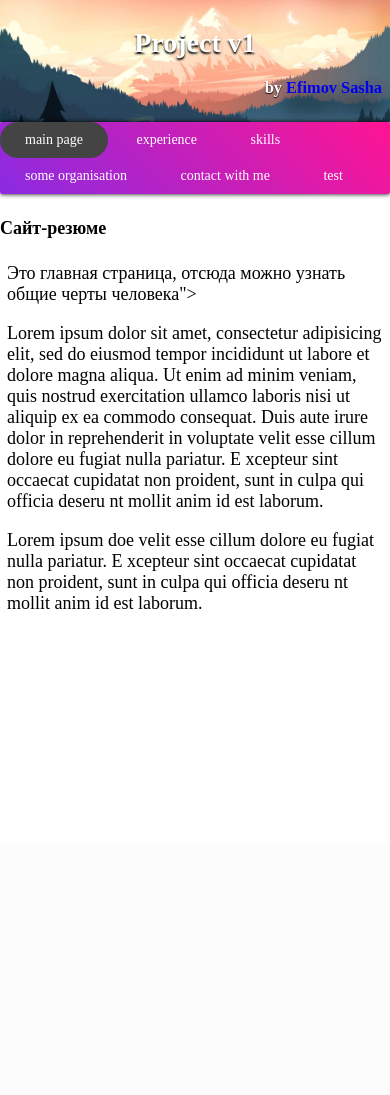
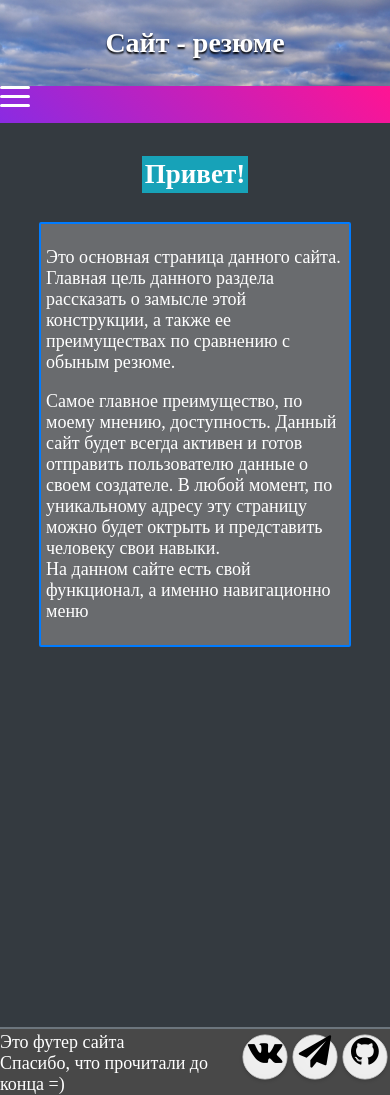
Before and after one commit to gOradef/project.com, a PHP site: page / in a window 390 px wide. Before the commit the page ends 609 px from the top, so only its background shows below. Run offline with PHP 8.4, Linux system fonts and the light colour scheme.

Commit message:
Add files via upload

```diff
--- /dev/null
+++ b/ico.css
@@ -0,0 +1,47 @@
+@import url(https://maxcdn.bootstrapcdn.com/font-awesome/4.7.0/css/font-awesome.min.css);
+.social a {
+    text-align: center;
+    width: 48px;
+    height: 48px;
+    float: right;
+    background:
+    #fff;
+    border: 1px solid
+    #ccc;
+    box-shadow: 0 2px 4px
+    rgba(0,0,0,0.15), inset 0 0 50px
+    rgba(0,0,0,0.1);
+    border-radius: 50px;
+    margin: 0px 0px 3px 0px;
+    padding: 0px;
+    color: #000;
+    scale: 0.9;
+}
+.github a:hover {background:
+    #191919; color: #fff;
+}
+.facebook a:hover {background:
+    #3b5998; color:  #fff;
+}
+.skype a:hover {background:
+    #00aff0; color:  #fff;
+}
+.vk a:hover {background:
+    #5d84ae; color:  #fff;
+}
+
+.telegram a:hover {background:
+    #249bd7; color:  #fff;
+}
+.footer {
+    display: flex;
+    padding-top: 3px;
+}
+.footerboxes , .footerbo1 , .footerbox2{
+    flex: 100%;
+}
+.icos {
+    display: flex;
+    flex: 1%;
+    margin-bottom: 1px;
+}
--- /dev/null
+++ b/index.php
@@ -0,0 +1,26 @@
+<!DOCTYPE html>
+<html lang="en">
+<head>
+    <meta charset="UTF-8">
+    <meta http-equiv="X-UA-Compatible" content="IE=edge">
+    <meta name="viewport" content="width=device-width, initial-scale=1.0">
+    <title>проект по информатике/main page</title>
+    <link rel="stylesheet" href="/style.css">
+</head>
+<body id="#top">
+                                        <!-- main header -->
+<?php require_once $_SERVER['DOCUMENT_ROOT'].'/shablons/header.php';?>
+<div>
+  <div class="main_pagetext">
+    <div class="Hi"><h2 class="Hi" style=text-align: center;"><span class="spanblock">Привет!</span></h2></div>
+    <div class="container">
+      <p>Это основная страница данного сайта. Главная цель данного раздела рассказать о замысле этой конструкции, а также ее преимуществах по сравнению с обыным резюме.</p>
+      <p>Самое главное преимущество, по моему мнению, доступность. Данный сайт будет всегда активен и готов отправить пользователю данные о своем создателе. В любой момент, по уникальному адресу эту страницу можно будет октрыть и представить человеку свои навыки. <br>
+    На данном сайте есть свой функционал, а именно навигационно меню</p>
+    </div>
+  </div>
+</div>
+<?php require_once $_SERVER['DOCUMENT_ROOT'].'/shablons/footer.php';?>
+  </body>
+
+</html>
--- /dev/null
+++ b/scrip.js
@@ -0,0 +1,6 @@
+const toggleButton = document.getElementsByClassName('toggle-button')[0]
+const navbarLinks = document.getElementsByClassName('navbar-links')[0]
+
+toggleButton.addEventListener('click', () => {
+ navbarLinks.classList.toggle('active1')
+  })
--- /dev/null
+++ b/shablons/footer.php
@@ -0,0 +1,23 @@
+<footer class="footer">
+    <div class="footerboxes">
+        <div class="footerbox1">Это футер сайта
+
+        </div>
+        <div class="footerbox2">Спасибо, что прочитали до конца =)</div>
+    </div>
+    <div class="icos">
+
+        <div class="social vk">
+            <a href="https://vk.com/gora_def_ti" target="_self"><i class="fa fa-vk fa-2x"></i></a>
+        </div>
+        <div class="social telegram">
+            <a href="https://t.me/gOra_def" target="_self"><i class="fa fa-paper-plane fa-2x"></i></a>
+        </div>
+        <div class="social github">
+            <a href="https://github.com/gOradef" target="_self"><i class="fa fa-github fa-2x"></i></a>
+        </div>
+
+    </div>
+
+
+</footer>
--- /dev/null
+++ b/shablons/header.php
@@ -0,0 +1,22 @@
+<header class="main_header" id="">
+    <h1 class="pj_name">Сайт - резюме</h1>
+    <link rel="stylesheet" href="../style.css">
+    <link rel="stylesheet" href="../ico.css">
+  </header>
+  <nav class="navbar">
+    <a href="#" class='toggle-button'>
+      <span class='bar'></span>
+      <span class='bar'></span>
+      <span class='bar'></span>
+    </a>
+    <div class='navbar-links'>
+      <ul>
+        <li><a <?php if($_SERVER['SCRIPT_NAME']=="/index.php") { ?>  class="active"   <?php   }  ?> href="index.php"class="nav_sel">main page</a></li>
+        <li><a <?php if($_SERVER['SCRIPT_NAME']=="/experience.php") { ?>  class="active"   <?php   }  ?> href="experience.php" class="nav_sel">experience</a></li>
+        <li><a <?php if($_SERVER['SCRIPT_NAME']=="/skills.php") { ?>  class="active"   <?php   }  ?> href="skills.php" class="nav_sel">skills</a></li>
+      <!-- <a <?php if($_SERVER['SCRIPT_NAME']=="/recomendations.php") { ?>  class="active"   <?php   }  ?> href="recomendations.php" class="nav_sel">recomendations</a> -->
+        <li><a <?php if($_SERVER['SCRIPT_NAME']=="/contacts.php") { ?>  class="active"   <?php   }  ?> href="contacts.php" class="nav_sel">contacts</a></li>
+      </ul>
+    </div>
+    </nav>
+<script src="scrip.js"></script>
--- a/style.css
+++ b/style.css
@@ -1,13 +1,42 @@
-body {
+:root {
+  --blue: #007bff;
+  --indigo: #6610f2;
+  --purple: #6f42c1;
+  --pink: #e83e8c;
+  --red: #dc3545;
+  --orange: #fd7e14;
+  --yellow: #ffc107;
+  --green: #28a745;
+  --teal: #20c997;
+  --cyan: #17a2b8;
+  --white: #fff;
+  --gray: #6c757d;
+  --gray-dark: #343a40;
+  --primary: #007bff;
+  --secondary: #6c757d;
+  --success: #28a745;
+  --info: #17a2b8;
+  --warning: #ffc107;
+  --danger: #dc3545;
+  --light: #f8f9fa;
+  --dark: #343a40;
+  --breakpoint-xs: 0;
+  --breakpoint-sm: 576px;
+  --breakpoint-md: 768px;
+  --breakpoint-lg: 992px;
+  --breakpoint-xl: 1200px;
+  --niger:black;
+}
+  body {
   margin: 0;
   font-size: 14px;
-  font-family:'Times New Roman', Times, sans-serif;
-  overflow: hidden;
-
+  overflow: auto;
+  color: white;
+  background-color:var(--gray-dark);
 }
 .main_header {
-background: white url(2veek29rath51.jpg);
-background-size:cover;
+background: white url(imgs/9634uvp2eo6a1.jpg);
+background-size: cover;
 padding: 8px;
 color: white;
 text-shadow: 0 2px 2px black;
@@ -21,8 +50,7 @@ justify-content: end;
 position: static;
 }
 .by_the {
-  text-align: end;
-  position: static;
+  opacity: 1;
   text-shadow: none;
   text-shadow: 0 1px 1px black ;
 }
@@ -30,22 +58,86 @@ position: static;
 text-decoration: none;
 text-shadow: 0 1em 1em black;
 }
-.link_onme:visited {
+.link_onme::after {
   text-decoration: none;
-  color: rgb(96, 96, 220);
 }
 .overlay {
   background-color: rgba(255, 255, 255, 0.153);
   position: fixed;
 /*work will be/ overlay*/
 }
-
-.nav_main{
+.navbar{          /*main navigation*/
   background: linear-gradient(45deg, blueviolet, deeppink);
-  box-shadow: 0 0 5px black;
+  box-shadow: 0 0 0px black;
   position: sticky;
   top: 0;
-  border-radius: 2px;
+  border-radius: 0px;
+  text-align: center;
+  margin: 0px;
+  padding: 0;
+  display: inline-block;
+  justify-content: space-between;
+  align-items: center;
+  width: 100%;
+  min-height: 37px;
+}
+.navbar-links ul{
+  margin: 0;
+  padding: 0;
+  display: flex;
+}
+.navbar-links li {
+  list-style: none;
+}
+.nav_sel {            /*Вкладки*/
+padding-left: 0;
+text-decoration:none;
+color: white;
+padding: 10px 70px;
+display: block;
+box-shadow: 0 2 0px black;
+border-radius: 0px;
+}
+.toggle-button {
+  position: absolute;
+  display: none;
+  flex-direction: column;
+  justify-content: space-between;
+  width: 30px;
+  height: 21px;
+}
+.toggle-button .bar {
+  height: 3px;
+  width: 100%;
+  background-color: white;
+  border-radius: 10px;
+}
+@media (max-width:580px) {
+  .toggle-button {
+    display: flex;
+  }
+  .navbar-links {
+    display: none;
+    width: 100%;
+  }
+  .navbar {
+    flex-direction: column;
+    align-items: flex-start;
+  }
+  .navbar-links ul {
+    flex-direction: column;
+    width: 100%;
+  }
+  .navbar-links li{
+    text-align: center;
+
+  }
+  .navbar-links li a {
+    padding: .5rem 1rem;
+  }
+  .navbar-links.active1 {
+    display: flex;
+  }
 }
 .nav_focused {
   background-color: #444;
@@ -55,15 +147,8 @@ text-shadow: 0 1em 1em black;
   display: inline-block;
   color: white;
 }
-.nav_sel , .nav_selindex , .nav_selexp {
-content: end;
-text-decoration:none;
-color: white;
-padding: 10px 25px;
-display: inline-block;
-}
 .nav_sel:hover {
-  background-color: #334;
+  background-color: rgba(68, 68, 51, 0.485);
   border-radius: 20px;
 }
 .nav_sel:focus {
@@ -71,9 +156,119 @@ display: inline-block;
   padding: 10px 25px;
   border-radius: 20px;
 }
-.main_pagetext{
+.active  {
+  background-color: #444;
+  border-radius: 20px;
+  text-decoration: none;
+  color: white;
+  background-color: #444;
+  padding: 10px 25px;
+  border-radius: 20px;
+  text-decoration:none;
+  display: inline-block;
+  color: white;
+}
+.nav_sel ::before {
+padding-left: 0;
+text-decoration:none;
+color: white;
+padding: 10px 70px;
+display: inline-block;
+box-shadow: 0 2 0px black;
+border-radius: 0px;
+}
+.main_pagetext {
   font-size: 18px;
+  min-height: 900px;
 }
-.idea {
-  margin:7px;
+.Hi {
+  position: static;
+  text-align: center;
+  justify-content: center;
+  display: flex;
+  margin-left: 0px;
 }
+
+.headerbox {
+  width: 10%;
+  margin: auto;
+  position: static;
+}
+.header {
+  position:static;
+  text-align: center;
+  justify-content: center;
+  display: flex;
+  margin-left: 0px;
+  opacity: 1;
+  background: rgb(87, 87, 87);
+}
+.Hi > .spanblock {
+  border: 3px solid var(--cyan);
+  background: var(--cyan);
+  height: auto;
+  margin: 7px;
+}
+.container {
+  margin-left: 10%;
+  margin-right: 10%;
+  background: rgba(157, 154, 154, 0.514);
+  border: 2px solid #007bff;
+  border-radius: 2px;
+  padding: 5px;
+}
+.container > p {
+  display: block;
+  width: auto;
+
+  left: 10%;
+  right: auto;
+  align-content: center;
+}
+.footer {
+  background-color: rgb(72, 72, 72);
+  font-size: large;
+  border-top:2px solid #6c757d;
+}
+div.Webd {
+  border: 2px solid wheat;
+  margin-left: 20%;
+  margin-right: 20%;
+  padding-top: 10px;
+}
+/*Присенение ко всем circles*/
+.skills > div > span , .skills > div > div > span{
+  display: inline-block;
+  height: 60px;
+  width: 60px;
+  background-color:var(--indigo);
+  border-radius: 50%;
+  position: static;
+}
+
+
+/* Заполнение circles*/
+
+.skill3 > .circle2, .circle3  {
+  opacity: 0.3;
+}
+.skill2 , .skill3  {
+  display: inline-block;
+  height: 100px;
+  padding: 5px;
+}
+.skill3 {
+  margin-left: auto;
+}
+.skill2 {
+  margin-right: auto;
+}
+
+.inline {
+  display: block;
+  text-align: center;
+  padding: 50pxs;
+}
+
+
+    /* Анимация и Настройка navbar под разны устройства */
```
Also changed, not shown: contacts.php (added, +36 -0 lines), experience.php (added, +26 -0 lines), recomendations.php (added, +36 -0 lines), skills.php (added, +50 -0 lines), imgs/2veek29rath51.jpg (added), imgs/9634uvp2eo6a1.jpg (added).
